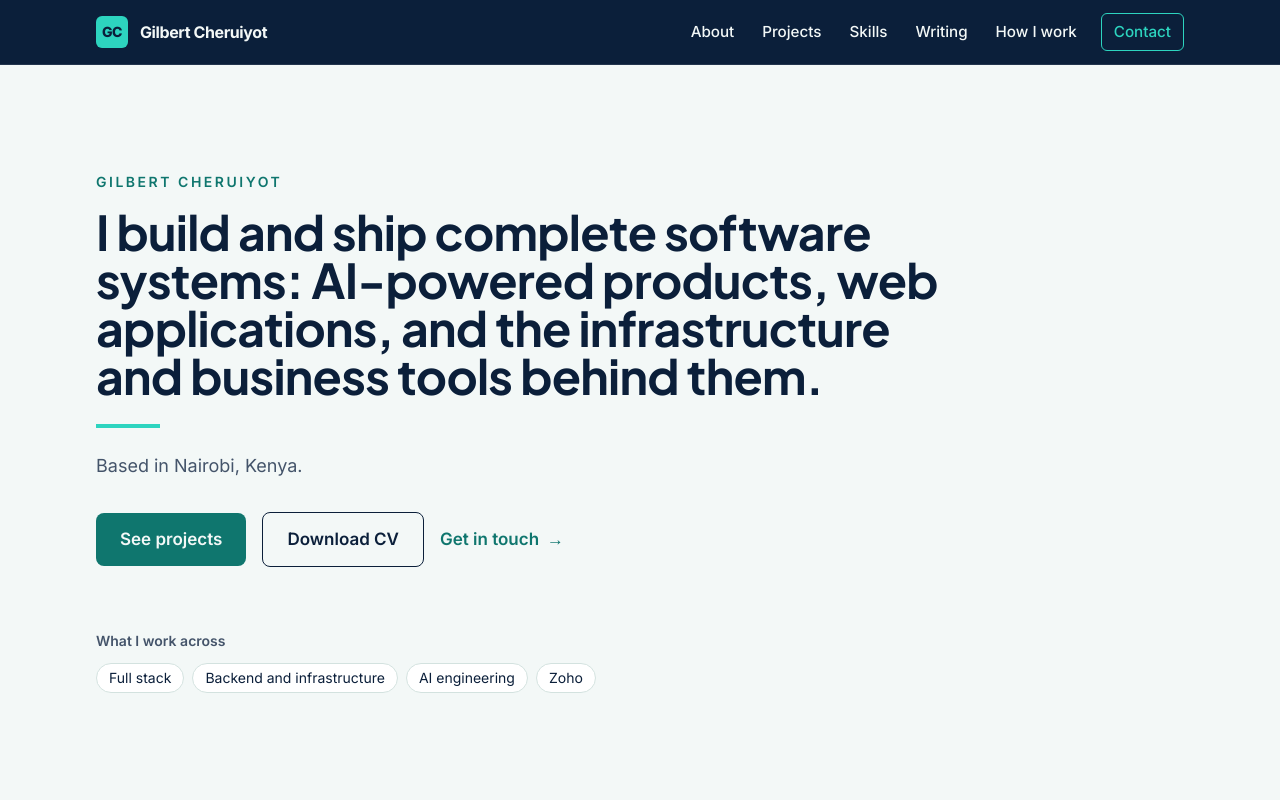
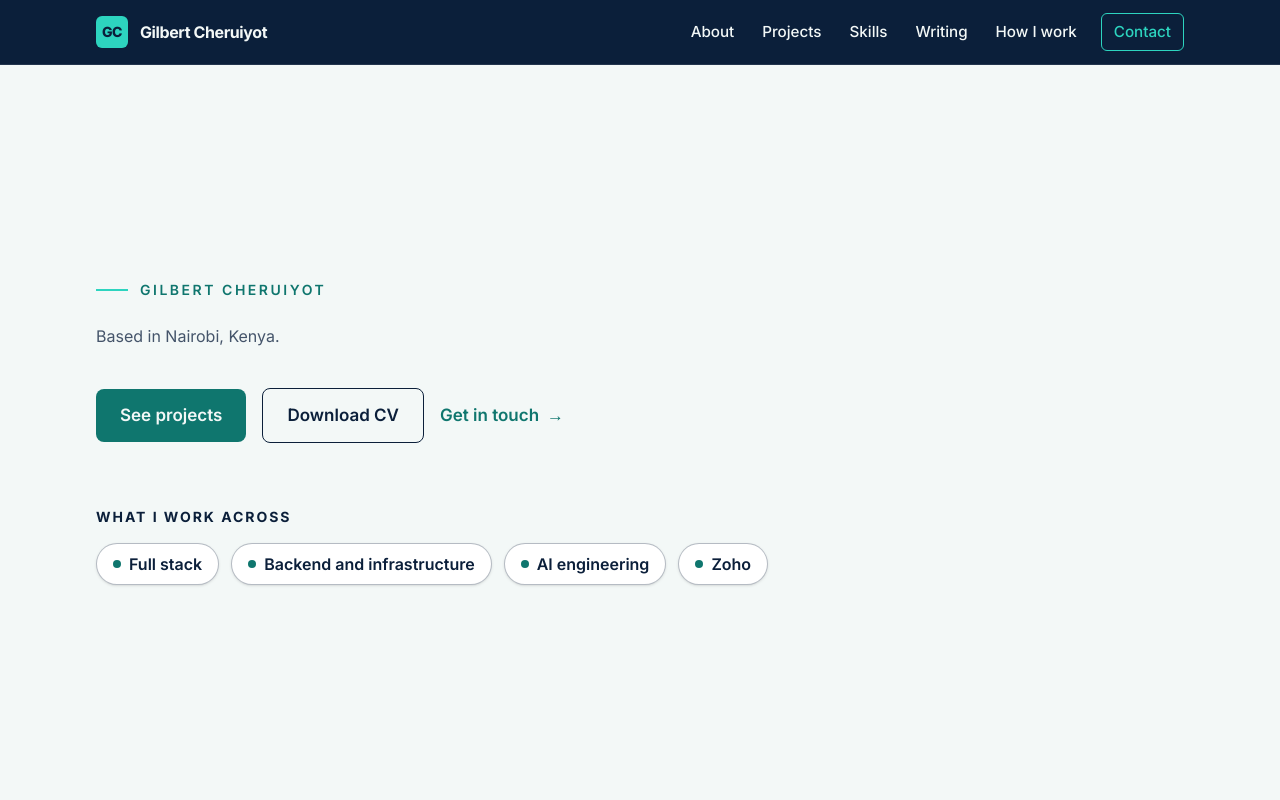
Before and after one commit to gilbertofke/gilbert-portfolio, a Next.js app: page / in a window 1280 px wide. Shown: the top 800 px of the page. Built offline with nearby package versions, Linux system fonts and the light colour scheme.

Commit message:
fix: update hero to read the new headline and lead fields

```diff
--- a/src/components/Hero.tsx
+++ b/src/components/Hero.tsx
@@ -9,31 +9,38 @@ export default function Hero() {
       id="top"
       className="flex min-h-[calc(100svh-4rem)] items-center border-b border-line"
     >
-      <div className="page-container py-12 md:py-20">
-        <p className="animate-rise text-sm font-semibold uppercase tracking-[0.18em] text-teal">
+      <div className="page-container py-16 md:py-24">
+        <div className="max-w-3xl">
+          <p className="animate-rise flex items-center gap-3 text-sm font-semibold uppercase tracking-[0.18em] text-teal">
+            <span aria-hidden="true" className="h-0.5 w-8 bg-turq" />
             {site.name}
           </p>
 
-        <h1 className="animate-rise mt-4 max-w-4xl text-3xl font-bold text-navy sm:text-4xl lg:text-5xl">
-          {site.hero.statement}
+          <h1
+            className="animate-rise mt-6 text-4xl font-bold leading-[1.1] text-navy sm:text-5xl lg:text-[3.5rem]"
+            style={{ animationDelay: "80ms" }}
+          >
+            {site.hero.headline}
           </h1>
 
-        <div
-          aria-hidden="true"
-          className="animate-rise mt-6 h-1 w-16 bg-turq"
-          style={{ animationDelay: "100ms" }}
-        />
+          <p
+            className="animate-rise mt-6 max-w-2xl text-lg leading-relaxed text-muted md:text-xl"
+            style={{ animationDelay: "160ms" }}
+          >
+            {site.hero.lead}
+          </p>
 
           <p
-          className="animate-rise mt-6 text-lg text-muted"
-          style={{ animationDelay: "160ms" }}
+            className="animate-rise mt-5 text-base text-muted"
+            style={{ animationDelay: "220ms" }}
           >
             {site.hero.support}
           </p>
+        </div>
 
         <div
-          className="animate-rise mt-8 flex flex-col gap-3 sm:flex-row sm:items-center sm:gap-4"
-          style={{ animationDelay: "220ms" }}
+          className="animate-rise mt-10 flex flex-col gap-3 sm:flex-row sm:items-center sm:gap-4"
+          style={{ animationDelay: "280ms" }}
         >
           <a href="#projects" className="btn-primary">
             See projects
@@ -52,16 +59,22 @@ export default function Hero() {
         </div>
 
         <div
-          className="animate-rise mt-12 md:mt-16"
-          style={{ animationDelay: "300ms" }}
+          className="animate-rise mt-14 md:mt-16"
+          style={{ animationDelay: "340ms" }}
         >
-          <p className="text-sm font-semibold text-muted">What I work across</p>
-          <ul className="mt-3 flex flex-wrap gap-2" aria-label="Areas of work">
+          <p className="text-sm font-bold uppercase tracking-[0.14em] text-navy">
+            What I work across
+          </p>
+          <ul className="mt-4 flex flex-wrap gap-3" aria-label="Areas of work">
             {areas.map((area) => (
               <li
                 key={area}
-                className="rounded-full border border-line bg-surface px-3 py-1 text-sm text-navy"
+                className="flex items-center gap-2 rounded-full border border-navy/30 bg-white px-4 py-2 text-base font-semibold text-navy shadow-sm"
               >
+                <span
+                  aria-hidden="true"
+                  className="h-2 w-2 rounded-full bg-teal"
+                />
                 {area}
               </li>
             ))}
```
Lines whose indentation alone changed are shown as unchanged.
